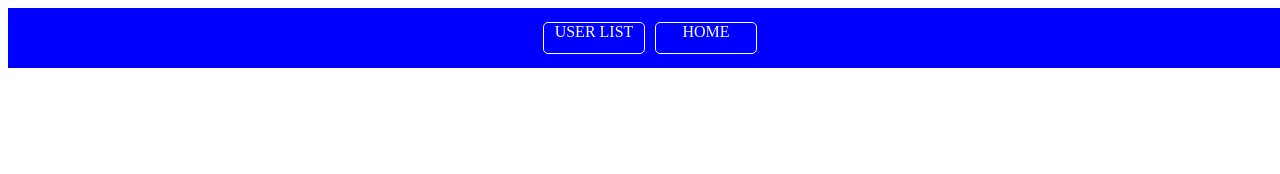
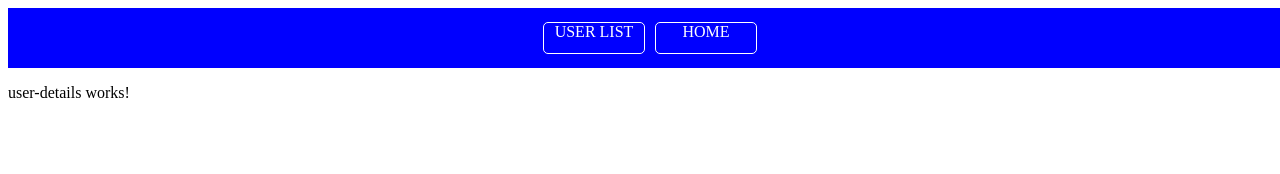
Before and after one commit to SvetlinGG/Signals-and-Routing, an Angular app in the folder signals/: page /users/details/1 in a window 1280 px wide. Before the commit this address led to /. Shown: the top 174 px of the page. Built offline with nearby package versions, Linux system fonts and the light colour scheme.

Commit message:
create error page

```diff
--- /dev/null
+++ b/signals/src/app/error-page/error-page.component.html
@@ -0,0 +1 @@
+<h3>Error Page 404 :(</h3>
--- /dev/null
+++ b/signals/src/app/users/user-details/user-details.component.html
@@ -0,0 +1 @@
+<p>user-details works!</p>
--- a/signals/src/app/users/users.component.html
+++ b/signals/src/app/users/users.component.html
@@ -1,6 +1,6 @@
 <h3>Users List:</h3>
 <div>
     @for (user of users; track $index) {
-        <li [routerLink]="['./user',',detail', user.id]">id: {{user.id}}, name: {{user.name}}</li>
+        <li [routerLink]="['./user',',detail', user.id]">id: {{user.id}}, name: {{user.name}} -> {{user.company.name}}</li>
     }
 </div>
```
Also changed, not shown: signals/src/app/app.routes.ts (+6 -1 lines), signals/src/app/error-page/error-page.component.ts (added, +13 -0 lines), signals/src/app/users/user-details/user-details.component.ts (added, +11 -0 lines), signals/src/app/error-page/error-page.component.css (added), signals/src/app/users/user-details/user-details.component.css (added).
